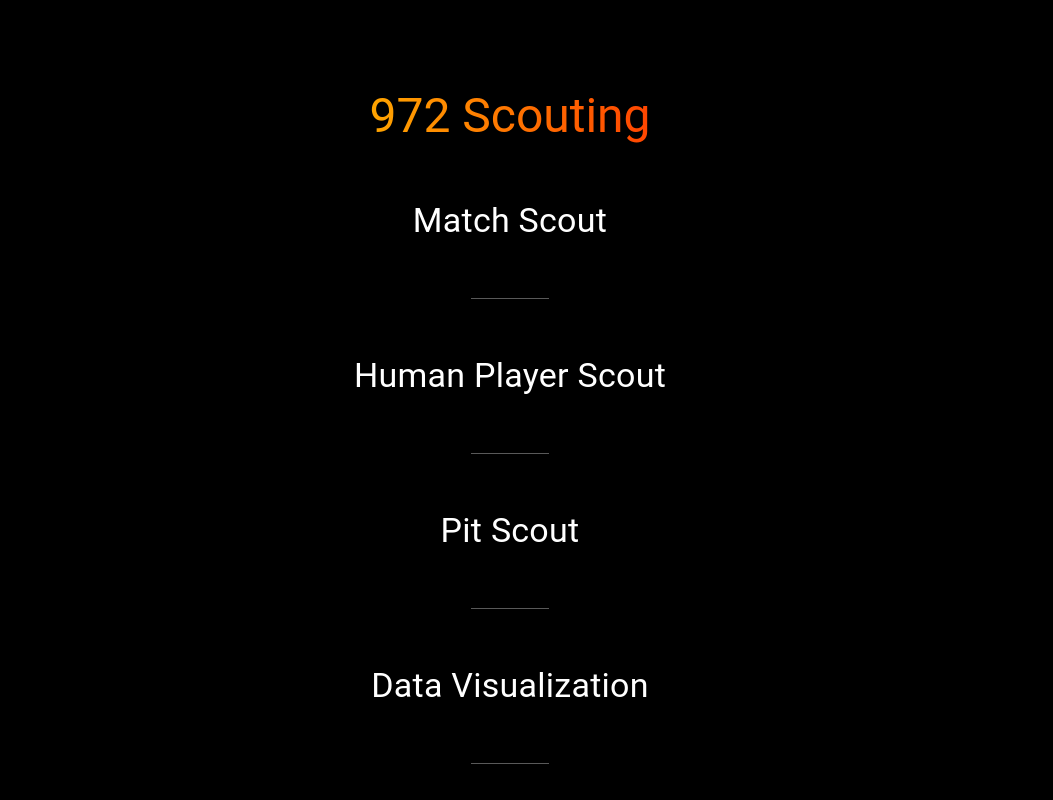
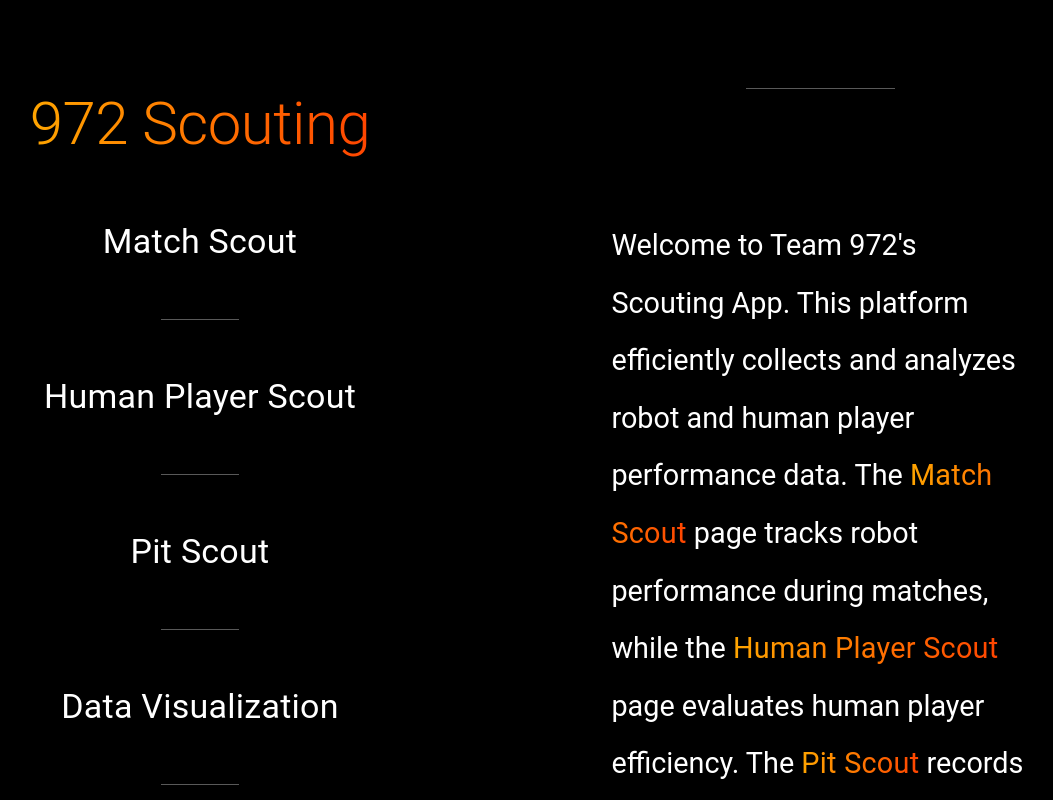
Before and after one commit to iron-claw-972/ScoutX-2025, a React (Create React App) app: page / in a window 1280 px wide. Shown: the top 800 px of the page, without its empty margins (130-1183 px from the left). Built offline with nearby package versions, Linux system fonts and the light colour scheme.

Commit message:
aight time to got to bed im lwokey not even tired tho

```diff
--- a/src/App.js
+++ b/src/App.js
@@ -1,18 +1,41 @@
-import {BrowserRouter, Outlet, Route, Routes} from "react-router-dom";
-
+import { BrowserRouter, Outlet, Route, Routes } from "react-router-dom";
+import { useEffect } from "react";
 import NotFound from "./components/pages/NotFound";
-import {CssBaseline, ThemeProvider} from "@mui/material";
-import {theme} from "./Theme";
-import {Constants} from "./Constants";
+import { CssBaseline, ThemeProvider } from "@mui/material";
+import { theme } from "./Theme";
+import { Constants } from "./Constants";
 import Header from "./components/Header";
 import './firebase.js';
 
 export default function App() {
+  useEffect(() => {
+    /* eslint-disable no-restricted-globals */
+    const lockOrientation = async () => {
+      try {
+        if (screen.orientation && screen.orientation.lock) {
+          await screen.orientation.lock("landscape");
+        }
+      } catch (e) {
+        console.error("Orientation lock failed", e);
+      }
+    };
+
+    lockOrientation();
+
+    // Clean up by unlocking orientation on unmount (optional)
+    return () => {
+      if (screen.orientation && screen.orientation.unlock) {
+        screen.orientation.unlock();
+      }
+    };
+    /* eslint-enable no-restricted-globals */
+  }, []);
+
   return (
     <>
       <ThemeProvider theme={theme}>
-                <CssBaseline/>
-                <Header/>
+        <CssBaseline />
+        <Header />
         <BrowserRouter>
           <Routes>
             {Constants.pages.map((page) => (
--- a/src/components/pages/Home.js
+++ b/src/components/pages/Home.js
@@ -1,8 +1,29 @@
-import React from 'react';
-import { Box, Divider, Stack, Typography } from "@mui/material";
+import React, { useState, useEffect } from "react";
+import { Box, Divider, Stack, Typography, Grid, useMediaQuery } from "@mui/material";
 import { Constants } from "../../Constants";
 
 export default function Home() {
+    const [screenHeight, setScreenHeight] = useState(window.innerHeight);
+
+    // Effect to update height on resize
+    useEffect(() => {
+        const handleResize = () => {
+            setScreenHeight(window.innerHeight);
+        };
+
+        window.addEventListener("resize", handleResize);
+        return () => window.removeEventListener("resize", handleResize);
+    }, []);
+
+    // Calculate dynamic margin for header (vertical spacing between header and links)
+    const dynamicHeaderMargin = screenHeight > 1200 ? screenHeight * 0.017 : screenHeight * 0.007; // Adjusting 5% or 4%
+
+    // Calculate dynamic margins for dividers in the description
+    const dynamicMargin = screenHeight > 1200 ? screenHeight * 0.03 : screenHeight * 0.02;
+
+    // Use `useMediaQuery` to determine if the screen is small
+    const isSmallScreen = useMediaQuery("(max-width: 960px)");
+
     return (
         <Box
             sx={{
@@ -10,22 +31,29 @@ export default function Home() {
                 flexDirection: "column",
                 alignItems: "center",
                 padding: 4,
+                pb: isSmallScreen ? 14 : 0
             }}
         >
+            {/* Grid for Header and Description */}
+            <Grid container spacing={isSmallScreen ? 7 : 3} direction={isSmallScreen ? "column" : "row"}>
+                {/* Left Side (Header and Links) */}
+                <Grid item xs={12} sm={6} container direction="column" alignItems="center">
+                    {/* Header */}
                     <Typography
                         component={"h3"}
-        variant={"h3"}
+                        variant={"h2"}
                         sx={{
-          mb: 5,
-          backgroundImage: "linear-gradient(to right, #FFA500, #FF4500)", // Gradient from light orange to dark orange
-          backgroundClip: "text", // Clip the background to the text
-          color: "transparent", // Make the text color transparent so the gradient shows
-          WebkitBackgroundClip: "text", // For webkit browsers (Safari)
+                            mb: dynamicHeaderMargin, // Dynamically adjusted margin-bottom
+                            backgroundImage: "linear-gradient(to right, #FFA500, #FF4500)",
+                            backgroundClip: "text",
+                            color: "transparent",
+                            WebkitBackgroundClip: "text",
                         }}
                     >
                         972 Scouting
                     </Typography>
 
+                    {/* Links */}
                     <Stack direction={"column"} spacing={5}>
                         {Constants.pages.map((page, idx) =>
                             page.path !== "/" ? (
@@ -52,13 +80,98 @@ export default function Home() {
                                     {/* Add divider only if it's not the last link */}
                                     {idx < Constants.pages.length - 1 && (
                                         <Box sx={{ width: "100%", display: "flex", justifyContent: "center", mt: 4 }}>
-                    <Divider sx={{ width: "25%", backgroundColor: 'grey.800' }} />
+                                            <Divider sx={{ width: "25%", backgroundColor: "grey.800" }} />
                                         </Box>
                                     )}
                                 </React.Fragment>
                             ) : null
                         )}
                     </Stack>
+                </Grid>
+
+                {/* Right Side (Description) */}
+                <Grid
+                    item xs={12} sm={6}
+                    container
+                    direction="column"
+                    justifyContent="center"
+                    alignItems="center"
+                    sx={{ display: "flex" }}
+                >
+                    {/* Dynamic Divider - Top */}
+                    <Divider sx={{ width: isSmallScreen ? "50%" : "25%", backgroundColor: "grey.800", mb: dynamicMargin }} />
+                    <Typography
+                        variant="h5"
+                        sx={{
+                            width: "70%",
+                            textAlign: "left",
+                            lineHeight: 2,
+                            fontSize: "1.8rem",
+                        }}
+                    >
+                        Welcome to Team 972's Scouting App. This platform efficiently collects and analyzes robot
+                        and human player performance data. The{" "}
+                        <Typography
+                            component="span"
+                            sx={{
+                                backgroundImage: "linear-gradient(to right, #FFA500, #FF4500)",
+                                backgroundClip: "text",
+                                color: "transparent",
+                                WebkitBackgroundClip: "text",
+                                lineHeight: 2,
+                                fontSize: "1.8rem",
+                            }}
+                        >
+                            Match Scout
+                        </Typography>{" "}
+                        page tracks robot performance during matches, while the{" "}
+                        <Typography
+                            component="span"
+                            sx={{
+                                backgroundImage: "linear-gradient(to right, #FFA500, #FF4500)",
+                                backgroundClip: "text",
+                                color: "transparent",
+                                WebkitBackgroundClip: "text",
+                                lineHeight: 2,
+                                fontSize: "1.8rem",
+                            }}
+                        >
+                            Human Player Scout
+                        </Typography>{" "}
+                        page evaluates human player efficiency. The{" "}
+                        <Typography
+                            component="span"
+                            sx={{
+                                backgroundImage: "linear-gradient(to right, #FFA500, #FF4500)",
+                                backgroundClip: "text",
+                                color: "transparent",
+                                WebkitBackgroundClip: "text",
+                                lineHeight: 2,
+                                fontSize: "1.8rem",
+                            }}
+                        >
+                            Pit Scout
+                        </Typography>{" "}
+                        records essential robot specifications, and the{" "}
+                        <Typography
+                            component="span"
+                            sx={{
+                                backgroundImage: "linear-gradient(to right, #FFA500, #FF4500)",
+                                backgroundClip: "text",
+                                color: "transparent",
+                                WebkitBackgroundClip: "text",
+                                lineHeight: 2,
+                                fontSize: "1.8rem",
+                            }}
+                        >
+                            Data Visualization
+                        </Typography>{" "}
+                        page presents detailed graphs and tables along with AI-powered analytics.
+                    </Typography>
+                    {/* Dynamic Divider - Bottom */}
+                    <Divider sx={{ width: isSmallScreen ? "50%" : "25%", backgroundColor: "grey.800", mt: dynamicMargin }} />
+                </Grid>
+            </Grid>
         </Box>
     );
 }
--- a/src/components/pages/MatchScout.js
+++ b/src/components/pages/MatchScout.js
@@ -58,7 +58,7 @@ export default function MatchScout() {
                     </Typography>
                 </Box>
             <Box>
-                <Divider sx={{ width: "75%", mt: 2, backgroundColor: 'grey.800'}} />
+                <Divider sx={{ width: "75%", mt: 2, backgroundColor: '#bdbdbd'}} />
             </Box>
             <Collapse in={data.alert.open}>
                 <Alert
```
Lines whose indentation alone changed are shown as unchanged.
